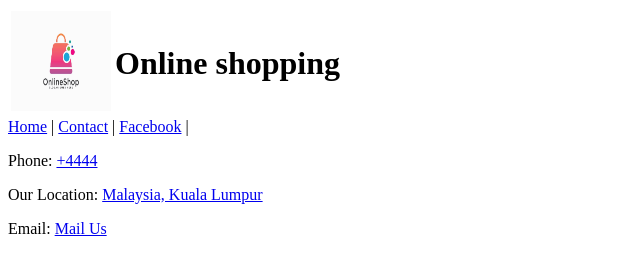
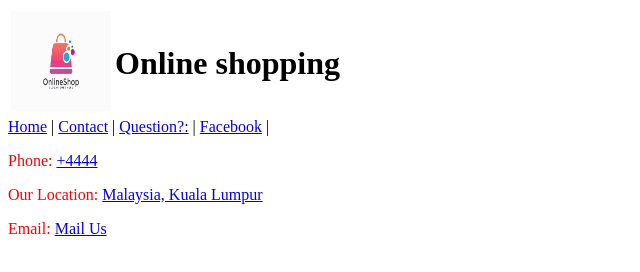
Before and after one commit to rahman-tr53/Shop, a plain HTML site: page contact.html in a window 1280 px wide. Shown: the whole page, without its empty margins (0-640 px from the left). Drawn offline with Linux system fonts and the light colour scheme.

Commit message:
Update contact.html

```diff
--- a/contact.html
+++ b/contact.html
@@ -3,6 +3,7 @@
   <head>
     <meta charset="utf-8">
     <title>Contact Page</title>
+      <link rel="stylesheet" href="styles/styles.css">
   </head>
   <body>
     <table>
@@ -12,6 +13,7 @@
     <nav>
 <a href="index.html">Home</a> |
 <a href="contact.html">Contact</a> |
+<a href="question.html">Question?:</a> |
 <a href="https://www.facebook.com/">Facebook</a> |
 </nav>
 <p> Phone: <a href="tel: +4444">+4444</a></p>
```
